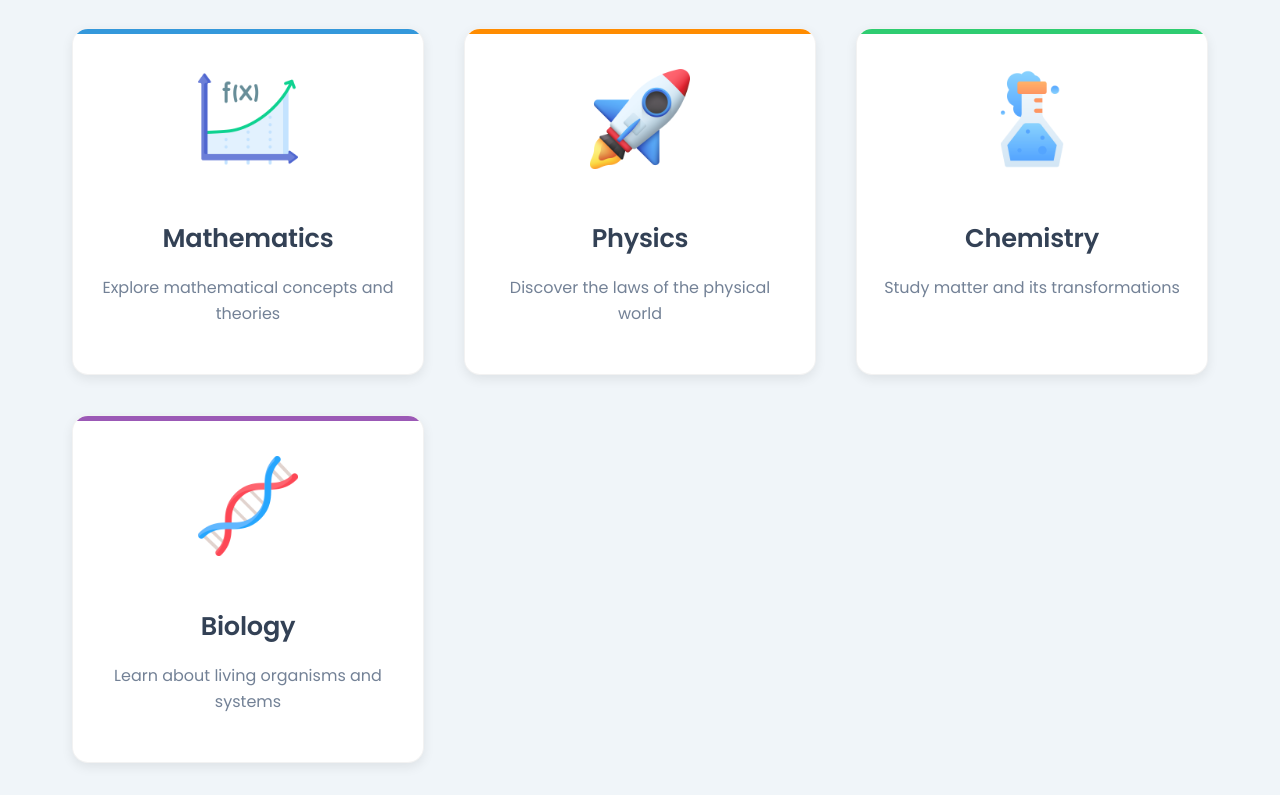
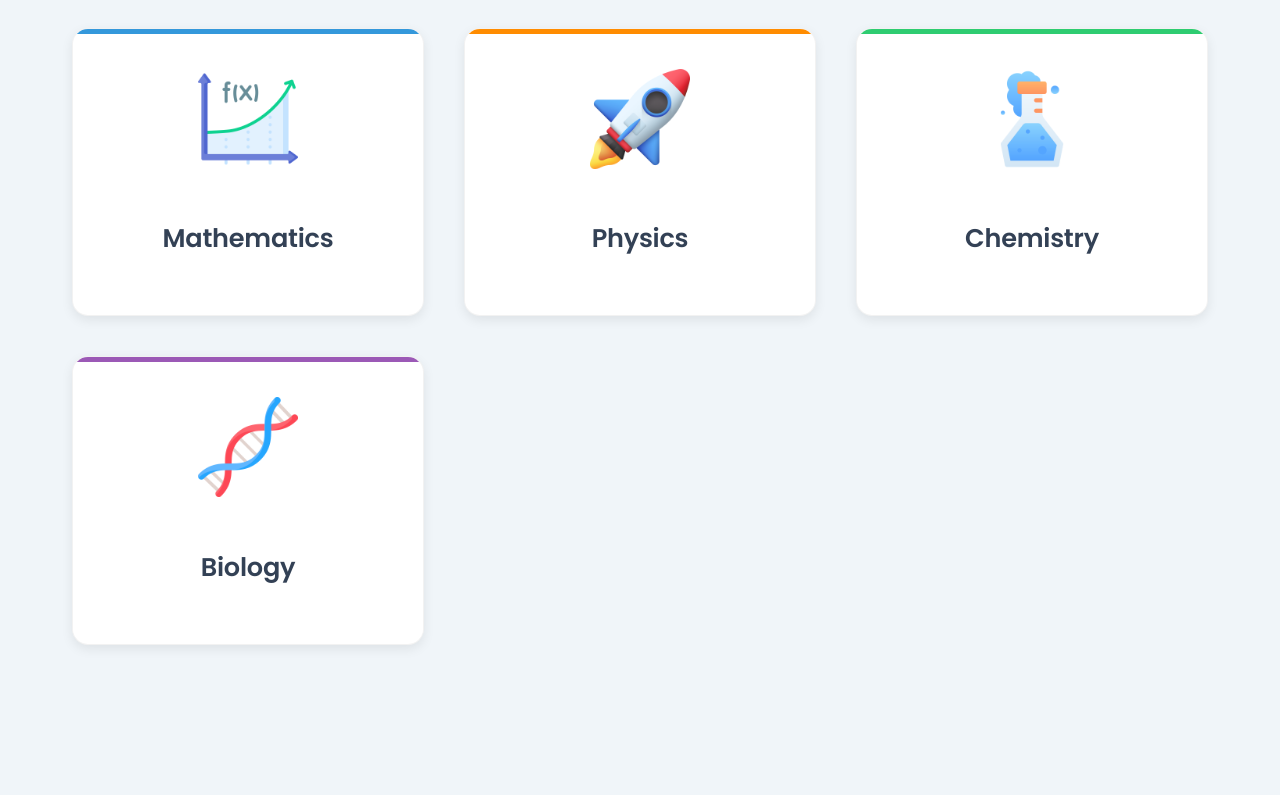
Before and after one commit to debasis144/physics-wallah-class-11-12, a plain HTML site: page index.html in a window 1280 px wide. Shown: the part 130-925 px from the top of the page. After the commit the page ends 807 px from the top, so only its background shows below. Drawn offline with Linux system fonts and the light colour scheme.

Commit message:
Update index.html

```diff
--- a/index.html
+++ b/index.html
@@ -28,7 +28,7 @@
               />
             </div>
             <h2>Mathematics</h2>
-            <p>Explore mathematical concepts and theories</p>
+
           </a>
 
           <a href="physics.html" class="subject physics">
@@ -40,7 +40,7 @@
               />
             </div>
             <h2>Physics</h2>
-            <p>Discover the laws of the physical world</p>
+<!--             <p>Discover the laws of the physical world</p> -->
           </a>
           <a href="chemistry.html" class="subject chemistry">
             <div class="subject-icon">
@@ -51,7 +51,7 @@
               />
             </div>
             <h2>Chemistry</h2>
-            <p>Study matter and its transformations</p>
+<!--             <p>Study matter and its transformations</p> -->
           </a>
           <a href="biology.html" class="subject biology">
             <div class="subject-icon">
@@ -62,7 +62,7 @@
               />
             </div>
             <h2>Biology</h2>
-            <p>Learn about living organisms and systems</p>
+<!--             <p>Learn about living organisms and systems</p> -->
           </a>
         </div>
       </div>
```
